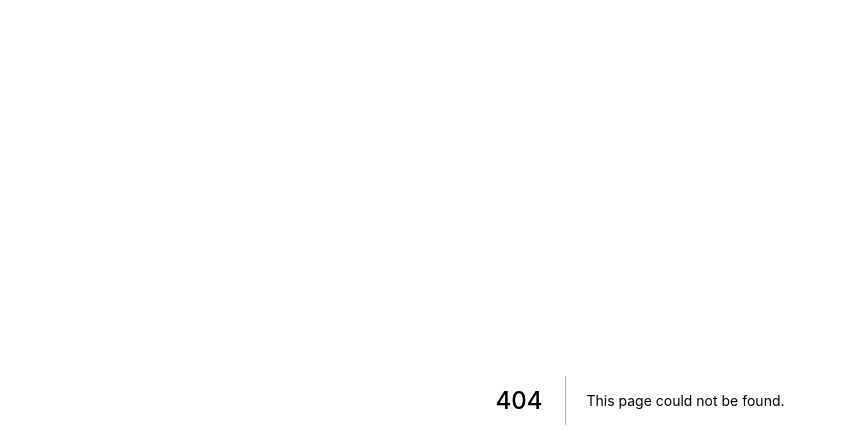
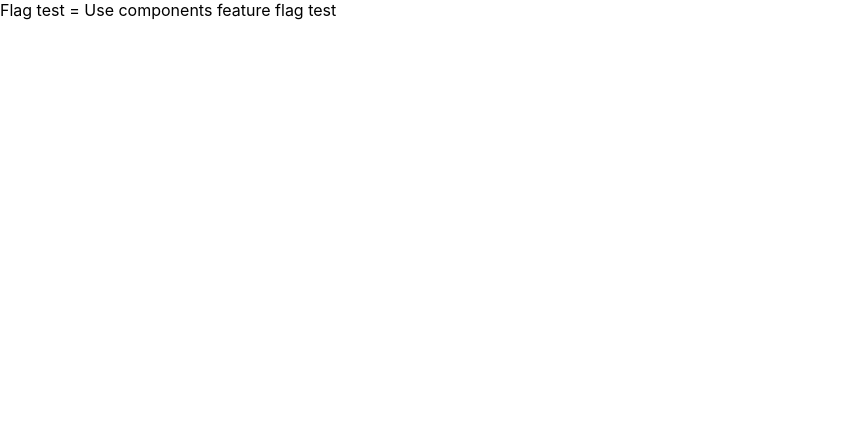
Before and after one commit to ToniJobiqo/feature-flag-test, a Next.js app: page /test-nested-components in a window 1280 px wide. Before the commit this address had no page. Shown: the top 448 px of the page, without its empty margins (0-846 px from the left). Built offline with nearby package versions, Linux system fonts and the light colour scheme.

Commit message:
Add getInitialProps, div test is in the build

```diff
--- a/components/TestDiv.tsx
+++ b/components/TestDiv.tsx
@@ -1,7 +1,7 @@
 export const TestDiv = () => {
   const fakeFlag = true,
     fakeFlag1 = true,
-    fakeFlag2 = true
+    fakeFlag2 = false
 
   return fakeFlag && fakeFlag1 && fakeFlag2 ? <div>Div feature flag test</div> : null
 }
--- a/components/TestUseComponents.tsx
+++ b/components/TestNestedComponents.tsx
@@ -1,9 +1,14 @@
 import TestDiv from "components/TestDiv"
 import TestScript from "components/TestScript"
 
-export const TestUseComponents = () => {
+interface Props {
+  flagTest: boolean
+}
+
+export const TestUseComponents = ({ flagTest }: Props) => {
   return (
     <div>
+      Flag test = {flagTest}
       <TestDiv />
       Use components feature flag test
       <TestScript />
--- a/pages/test-use-components/index.tsx
+++ b/pages/test-nested-components/index.tsx
@@ -1,18 +1,18 @@
-import TestUseComponents from "components/TestUseComponents"
+import TestNestedComponents from "components/TestNestedComponents"
 import { NextPageContext } from "next"
 import React from "react"
 
 interface Props {
   flagTest: boolean
 }
-export default class TestUseComponentsPage extends React.Component<Props> {
+export default class TestNestedComponentsPage extends React.Component<Props> {
   static async getInitialProps({ req }: NextPageContext) {
     return { flagTest: false }
   }
 
   render() {
     const { flagTest } = this.props
-    console.log("flagTest:", flagTest)
-    return <TestUseComponents />
+
+    return <TestNestedComponents flagTest={flagTest} />
   }
 }
```
